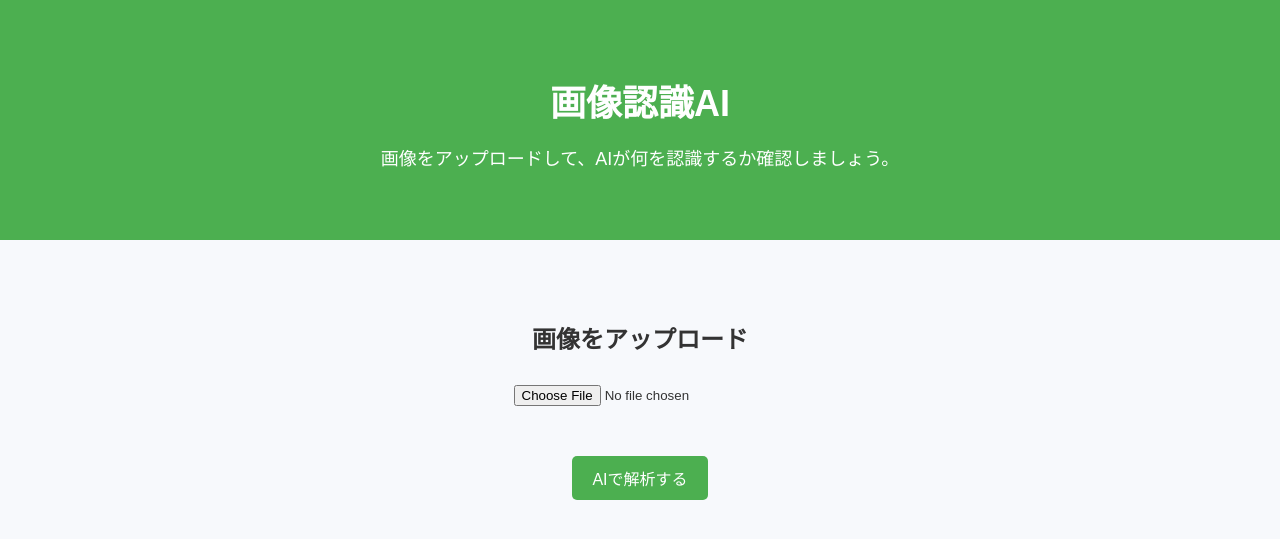
After one commit to watsontaka/machine-learning-app, a Django app: page /image_recognize/ in a window 1280 px wide. The commit adds this page. Shown: the top 539 px of the page. Run offline with Django 5.2, Linux system fonts and the light colour scheme.

Commit message:
画像認識ページの作成
html,css,javascriptの埋め込み
ルーティング作成

```diff
--- /dev/null
+++ b/machinelearning_app/picture_classification/templates/image_recognize.html
@@ -0,0 +1,34 @@
+<!DOCTYPE html>
+{% load static %}
+<html lang="ja">
+<head>
+  <meta charset="UTF-8">
+  <meta name="viewport" content="width=device-width, initial-scale=1.0">
+  <title>画像認識ページ</title>
+  <link rel="stylesheet" href="{% static 'css/image_recognize/style.css' %}">
+</head>
+<body>
+  <header>
+    <h1>画像認識AI</h1>
+    <p>画像をアップロードして、AIが何を認識するか確認しましょう。</p>
+  </header>
+
+  <section id="upload-section">
+    <h2>画像をアップロード</h2>
+    <form id="upload-form">
+      <input type="file" id="image-input" accept="image/*" onchange="previewImage()">
+      <div id="image-preview-container">
+        <img id="image-preview" src="#" alt="ここに画像が表示されます" style="display: none;">
+      </div>
+      <button type="button" onclick="analyzeImage()">AIで解析する</button>
+    </form>
+  </section>
+
+  <section id="result-section" style="display: none;">
+    <h2>解析結果</h2>
+    <div id="analysis-result">結果はここに表示されます</div>
+  </section>
+
+  <script src="{% static 'static/javascript/image_recognize/script.js' %}"></script>
+</body>
+</html>
--- a/machinelearning_app/picture_classification/templates/index.html
+++ b/machinelearning_app/picture_classification/templates/index.html
@@ -5,7 +5,7 @@
   <meta charset="UTF-8">
   <meta name="viewport" content="width=device-width, initial-scale=1.0">
   <title>AI 機能トップページ</title>
-  <link rel="stylesheet" href="static/css/style.css">
+  <link rel="stylesheet" href="static/css/index/style.css">
 </head>
 <body>
   <header>
@@ -18,7 +18,7 @@
     <div class="feature-card">
       <h3>画像認識</h3>
       <p>アップロードされた画像をAIが解析し、物体や顔を認識します。</p>
-      <button onclick="navigateTo('image-recognition')">画像認識を試す</button>
+      <button onclick="navigateTo('image-recognize')">画像認識を試す</button>
     </div>
 
     <div class="feature-card">
@@ -38,6 +38,6 @@
     <p>&copy; 2024 AI機能プラットフォーム</p>
   </footer>
 
-  <script src="static/javascript/script.js"></script>
+  <script src="static/javascript/index/script.js"></script>
 </body>
 </html>
--- a/machinelearning_app/picture_classification/url.py
+++ b/machinelearning_app/picture_classification/url.py
@@ -1,6 +1,9 @@
 from django.urls import path
 from . import views
 
+app_name = 'picture_classification'
+
 urlpatterns = [
-  path('',views.index_view, name='index')
+  path('',views.index_view, name='index'),
+  path('image_recognize/', views.image_recognize_view, name='image_recognize'),
 ]
--- a/machinelearning_app/picture_classification/views.py
+++ b/machinelearning_app/picture_classification/views.py
@@ -1,10 +1,13 @@
 from django.shortcuts import render
+
+app_name = 'picture_classification'
 
 def index_view(request):
 
-  my_dicts = {
-    'title':'画像認識プログラム',
-    'name':'磯野貴慎',
-  }
+  return render(request, 'index.html')
 
-  return render(request, 'index.html', my_dicts)
+
+
+def image_recognize_view(request):
+
+  return render(request, 'image_recognize.html')
--- /dev/null
+++ b/machinelearning_app/static/css/image_recognize/style.css
@@ -0,0 +1,78 @@
+body {
+  font-family: 'Arial', sans-serif;
+  background-color: #f7f9fc;
+  color: #333;
+  margin: 0;
+  padding: 0;
+}
+
+header {
+  background-color: #4CAF50;
+  color: white;
+  text-align: center;
+  padding: 50px 0;
+}
+
+header h1 {
+  font-size: 36px;
+  margin-bottom: 10px;
+}
+
+header p {
+  font-size: 18px;
+  margin-bottom: 20px;
+}
+
+#upload-section {
+  text-align: center;
+  margin: 40px auto;
+  padding: 20px;
+  max-width: 600px;
+}
+
+#upload-section h2 {
+  font-size: 24px;
+  margin-bottom: 20px;
+}
+
+input[type="file"] {
+  margin-bottom: 20px;
+  padding: 10px;
+}
+
+#image-preview-container {
+  margin-top: 20px;
+}
+
+#image-preview {
+  max-width: 100%;
+  height: auto;
+  border: 2px solid #4CAF50;
+  border-radius: 8px;
+}
+
+button {
+  padding: 10px 20px;
+  font-size: 16px;
+  background-color: #4CAF50;
+  color: white;
+  border: none;
+  border-radius: 5px;
+  cursor: pointer;
+}
+
+button:hover {
+  background-color: #45a049;
+}
+
+#result-section {
+  text-align: center;
+  margin: 40px auto;
+  padding: 20px;
+}
+
+#analysis-result {
+  font-size: 18px;
+  color: #333;
+  margin-top: 20px;
+}
--- /dev/null
+++ b/machinelearning_app/static/javascript/image_recognize/script.js
@@ -0,0 +1,35 @@
+// 画像プレビューを表示する関数
+function previewImage() {
+  const fileInput = document.getElementById('image-input');
+  const preview = document.getElementById('image-preview');
+  const file = fileInput.files[0];
+
+  if (file) {
+    const reader = new FileReader();
+    reader.onload = function(e) {
+      preview.src = e.target.result;
+      preview.style.display = 'block';  // 画像を表示
+    };
+    reader.readAsDataURL(file);
+  } else {
+    alert('画像を選択してください！');
+  }
+}
+
+// 画像をAIで解析する関数
+function analyzeImage() {
+  const resultSection = document.getElementById('result-section');
+  const resultDisplay = document.getElementById('analysis-result');
+
+  // ここに画像認識APIへのリクエストを実装することができます
+  // 例: Google Cloud Vision APIやMicrosoft Azure Computer Vision APIとの連携
+
+  // デモのため、仮の結果を表示
+  resultDisplay.innerHTML = 'AIが画像を解析中です...';
+  resultSection.style.display = 'block';
+
+  // 実際には、APIの解析結果を取得して表示する
+  setTimeout(function() {
+    resultDisplay.innerHTML = '結果: この画像には猫が含まれています！';
+  }, 2000); // 2秒後に結果を表示するデモ
+}
--- a/machinelearning_app/static/javascript/script.js
+++ b/machinelearning_app/static/javascript/index/script.js
@@ -1,6 +1,6 @@
 function navigateTo(feature) {
-  if (feature === 'image-recognition') {
-    window.location.href = 'image-recognition.html';
+  if (feature === 'image-recognize') {
+    window.location.href = 'image_recognize/';
   } else if (feature === 'numeric-analysis') {
     window.location.href = 'numeric-analysis.html';
   } else if (feature === 'nlp') {
```
Also changed, not shown: machinelearning_app/static/css/index/style.css (renamed from machinelearning_app/static/css/style.css), machinelearning_app/static/images/index/test.png (renamed from machinelearning_app/static/images/test.png).
